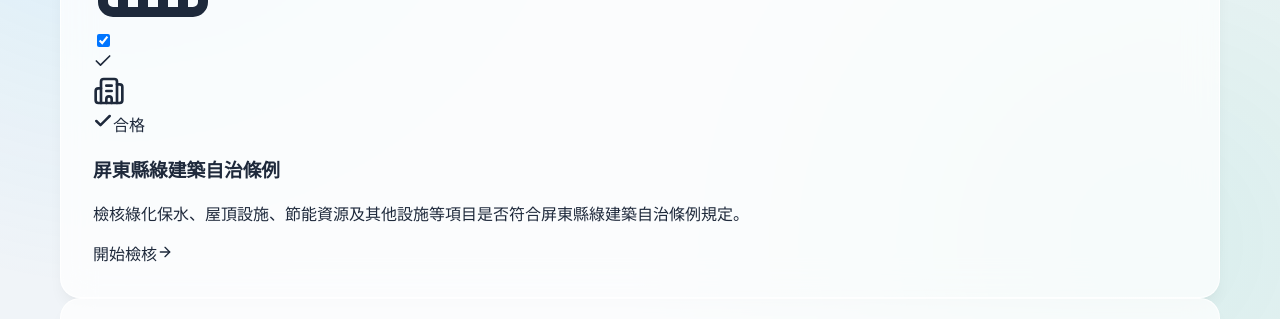
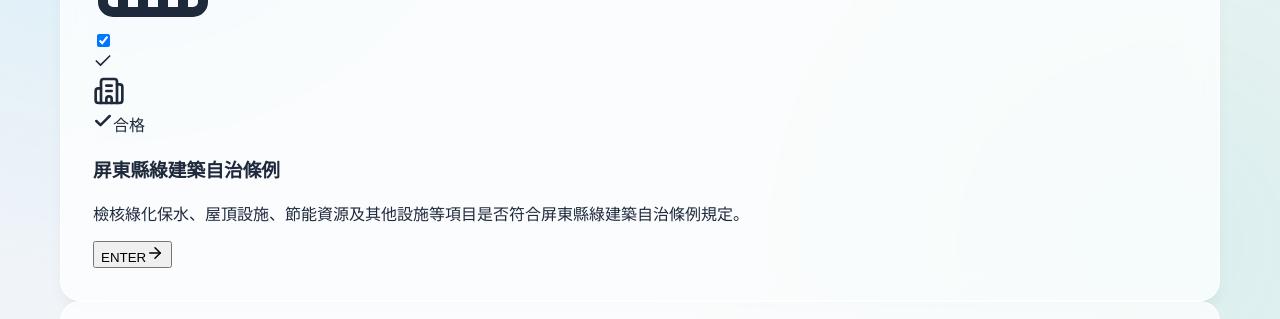
Before and after one commit to thinklab-architects/buildingcodecheck, a React (Vite) app: page / in a window 1280 px wide. Shown: the part 397-716 px from the top of the page. Built offline with nearby package versions, Linux system fonts and the light colour scheme.

Commit message:
feat: add explicit ENTER button to home page cards (v0.2.2)

```diff
--- a/package.json
+++ b/package.json
@@ -1,7 +1,7 @@
 {
   "name": "buildingcodecheck",
   "private": true,
-  "version": "0.2.1",
+  "version": "0.2.2",
   "homepage": "https://thinklab-architects.github.io/buildingcodecheck",
   "type": "module",
   "scripts": {
--- a/src/components/HomePage.jsx
+++ b/src/components/HomePage.jsx
@@ -36,7 +36,7 @@ const ToolCard = ({
     status
 }) => (
     <div
-        className={`glass-card relative overflow-hidden transition-all duration-300 ${isEnabled
+        className={`glass-card relative overflow-hidden transition-all duration-300 flex flex-col ${isEnabled
                 ? 'hover:scale-[1.02] hover:shadow-lg ring-1 ring-slate-200/50 bg-white/60'
                 : 'opacity-40 grayscale bg-slate-200/80 pointer-events-none'
             }`}
@@ -65,7 +65,7 @@ const ToolCard = ({
         {/* Card Content - Clickable Area */}
         <div
             onClick={isEnabled ? onClick : undefined}
-            className={`relative z-10 flex flex-col h-full p-6 ${isEnabled ? 'cursor-pointer group' : ''}`}
+            className={`relative z-10 flex flex-col flex-1 p-6 ${isEnabled ? 'cursor-pointer group' : ''}`}
         >
             <div className="flex justify-between items-start mb-4">
                 <div className={`p-3 rounded-xl bg-white/80 w-fit shadow-sm backdrop-blur-sm ${isEnabled ? colorClass : 'text-slate-400'}`}>
@@ -87,18 +87,24 @@ const ToolCard = ({
                 {description}
             </p>
 
-            <div className={`flex items-center text-sm font-semibold transition-colors ${isEnabled
-                    ? 'text-slate-700 group-hover:text-sky-600'
-                    : 'text-slate-400'
-                }`}>
-                {isEnabled ? (
-                    <>
-                        開始檢核
-                        <ArrowRight size={16} className="ml-2 group-hover:translate-x-1 transition-transform" />
-                    </>
-                ) : (
-                    <span>未啟用</span>
-                )}
+            {/* ENTER Button Area */}
+            <div className="mt-auto pt-4 flex justify-end">
+                <button
+                    onClick={(e) => {
+                        if (isEnabled) {
+                            e.stopPropagation();
+                            onClick();
+                        }
+                    }}
+                    disabled={!isEnabled}
+                    className={`flex items-center gap-2 px-6 py-2 rounded-lg font-bold transition-all shadow-sm ${isEnabled
+                            ? 'bg-slate-800 text-white hover:bg-slate-700 hover:shadow-md active:scale-95'
+                            : 'bg-slate-200 text-slate-400 cursor-not-allowed'
+                        }`}
+                >
+                    ENTER
+                    <ArrowRight size={18} />
+                </button>
             </div>
         </div>
     </div>
```
